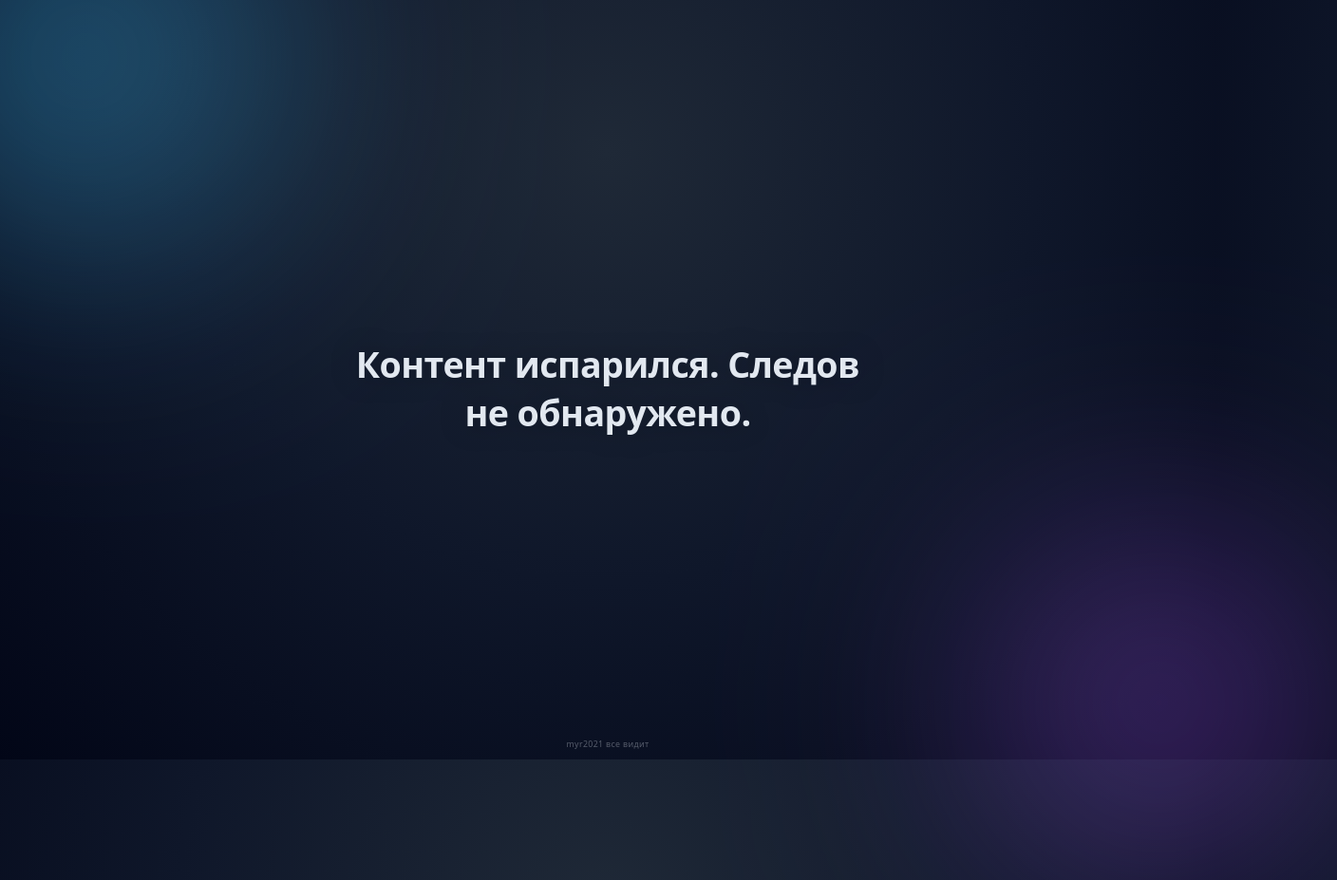
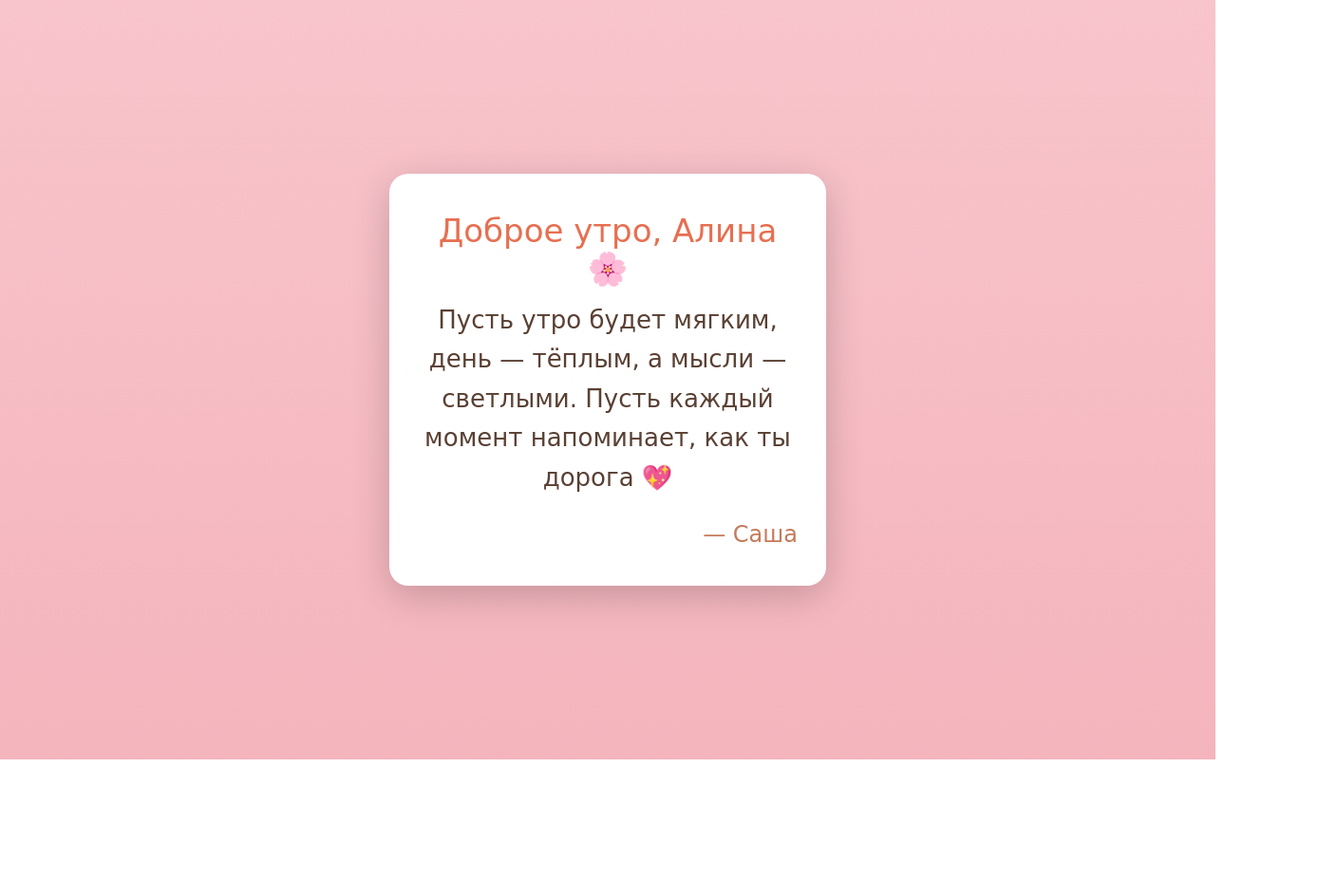
Before and after one commit to Vensis2020/good-morning, a plain HTML site: page index.html in a window 1280 px wide. Shown: the whole page at 95% size, 1408 px wide, since content can reach past the window. After the commit the page ends 800 px from the top, so only its background shows below. Drawn offline with Linux system fonts and the light colour scheme; a web font is replaced by a local one.

Commit message:
Update index.html

```diff
--- a/index.html
+++ b/index.html
@@ -1,352 +1,128 @@
 <!DOCTYPE html>
 <html lang="ru">
 <head>
-  <meta charset="UTF-8">
-  <title>Контент испарился</title>
-  <meta name="viewport" content="width=device-width, initial-scale=1">
+  <meta charset="UTF-8" />
+  <meta name="viewport" content="width=device-width, initial-scale=1.0" />
+  <title>Утро доброе 💖</title>
   <style>
-    :root {
-      --bg: radial-gradient(circle at 50% 20%, #1f2937 0%, #0f172a 50%, #020617 100%);
-      --text: #e2e8f0;
-      --muted: rgba(226, 232, 240, 0.6);
-    }
-
-    * {
-      box-sizing: border-box;
+    /* Подключение локального шрифта Fet */
+    @font-face {
+      font-family: 'Fet';
+      src: url('fonts/Fet.woff2') format('woff2'),
+           url('fonts/Fet.woff') format('woff'),
+           url('fonts/Fet.ttf') format('truetype');
+      font-weight: normal;
+      font-style: normal;
     }
 
     body {
+      margin: 0;
+      height: 100vh;
+      background: linear-gradient(180deg, #ffdde1, #ee9ca7);
+      background-size: 400% 400%;
+      animation: bgMove 12s ease-in-out infinite;
+      display: flex;
+      justify-content: center;
+      align-items: center;
+      overflow: hidden;
+      font-family: 'Fet', cursive;
+      color: #5a4033;
+    }
 
+    @keyframes bgMove {
+      0% { background-position: 0% 50%; }
+      50% { background-position: 100% 50%; }
+      100% { background-position: 0% 50%; }
+    }
 
-
-
-
-
-      margin: 0;
-      min-height: 100vh;
-      background: var(--bg);
-
-
-
-
-
-
-
-      display: flex;
-      flex-direction: column;
-
-
-
-
-
-
-
-      align-items: center;
-      justify-content: center;
+    .card {
+      width: 90%;
+      max-width: 400px;
+      background: #fff;
+      border-radius: 20px;
+      box-shadow: 0 10px 40px rgba(0, 0, 0, 0.2);
+      padding: 40px 30px;
       text-align: center;
-      font-family: system-ui, -apple-system, BlinkMacSystemFont, "Segoe UI", "Roboto", "Ubuntu", "Cantarell", "Noto Sans", sans-serif;
-      color: var(--text);
-      padding: 1.5rem;
-
-
-
-
-
-
-
-
-
-
-
-
-
-
-
-
-
-
       position: relative;
       overflow: hidden;
     }
 
-    .glow {
+    .card::before {
+      content: '';
       position: absolute;
-      border-radius: 999px;
-      filter: blur(120px);
-      opacity: 0.35;
-      mix-blend-mode: screen;
-      pointer-events: none;
-
-
-
-
-
-
-
-
-
-
-
-
-
-
-
-
-
-
-
-
-
-
-
-
-
-
-
-
-
-
-
-
-
-
+      width: 200%;
+      height: 200%;
+      background: radial-gradient(circle at center, rgba(255,255,255,0.2), transparent 70%);
+      top: -50%;
+      left: -50%;
+      animation: lightMove 6s infinite linear;
+      z-index: 0;
     }
 
-    .glow.a {
-      width: 420px;
-      height: 420px;
-      top: -140px;
-      left: -120px;
-      background: #38bdf8;
-      animation: float 12s ease-in-out infinite alternate;
-    }
-
-    .glow.b {
-      width: 360px;
-      height: 360px;
-      bottom: -140px;
-      right: -120px;
-      background: #a855f7;
-      animation: float 14s ease-in-out infinite alternate-reverse;
-
-
-
-
-
-
-    }
-
-
-    @keyframes float {
-      from { transform: translateY(0) scale(1); }
-      to { transform: translateY(-28px) scale(1.06); }
-
-
-
-
-
-
-
-
-
-
+    @keyframes lightMove {
+      0% { transform: rotate(0deg); }
+      100% { transform: rotate(360deg); }
     }
 
     .content {
-      max-width: 540px;
+      position: relative;
       z-index: 1;
-
     }
 
-    h1 {
-      font-size: clamp(1.5rem, 4vw, 2.35rem);
-      font-weight: 600;
-      letter-spacing: -0.015em;
-      margin-bottom: 0.5rem;
-      text-shadow: 0 0 28px rgba(15, 23, 42, 0.35);
+    .greeting {
+      font-size: 34px;
+      color: #e76f51;
+      margin-bottom: 14px;
     }
 
-    p {
-      margin: 0;
-      color: var(--muted);
-      font-size: 0.8rem;
-
-
-
+    .message {
+      font-size: 26px;
+      color: #5a4033;
+      line-height: 1.6;
+      margin-top: 10px;
+      animation: fadeIn 1.2s ease-in-out forwards;
+      opacity: 0;
     }
 
-    .footer {
-      position: fixed;
-      bottom: 0.65rem;
-
-      left: 0;
-      width: 100%;
-      text-align: center;
-      font-size: 0.55rem;
-      color: rgba(226, 232, 240, 0.35);
-      letter-spacing: 0.04em;
-      z-index: 1;
-      pointer-events: none;
-
+    .message.visible {
+      opacity: 1;
     }
 
+    .signature {
+      margin-top: 25px;
+      color: #c67b5c;
+      font-size: 24px;
+      text-align: right;
+    }
 
-
-
-
-
-
-
-
-
-
+    @keyframes fadeIn {
+      0% { opacity: 0; transform: translateY(10px); }
+      100% { opacity: 1; transform: translateY(0); }
+    }
 
     @media (max-width: 480px) {
-      body {
-        padding: 1.2rem;
+      .card {
+        padding: 28px 20px;
       }
-      h1 {
-        font-size: 1.55rem;
-      }
-      .footer {
-        font-size: 0.52rem;
-      }
+      .greeting { font-size: 28px; }
+      .message { font-size: 22px; }
     }
   </style>
 </head>
 <body>
-  <div class="glow a"></div>
-  <div class="glow b"></div>
-  <div class="content">
-    <h1>Контент испарился. Следов не обнаружено.</h1>
+  <div class="card">
+    <div class="content">
+      <div class="greeting">Доброе утро, Алина 🌸</div>
+      <div class="message" id="message">Пусть утро будет мягким, день — тёплым, а мысли — светлыми. Пусть каждый момент напоминает, как ты дорога 💖</div>
+      <div class="signature">— Саша</div>
+    </div>
+  </div>
 
-
-
-
-
-
-
-
-
-
-
-
-
-
-
-
-
-
-
-
-
-
-
-
-
-
-
-
-
-
-
-
-
-
-
-
-
-
-
-  </div>
-  <div class="footer">myr2021 все видит</div>
-
-
-
-
-
-
-
-
-
-
-
-
-
-
-
-
-
-
-
-
-
-
-
-
-
-
-
-
-
-
-
-
-
-
-
-
-
-
-
-
-
-
-
-
-
-
-
-
-
-
-
-
-
-
-
-
-
-
-
-
-
-
-
-
-
-
-
-
-
-
-
-
-
-
-
-
-
-
-
-
-
-
-
-
-
-
-
-
+  <script>
+    const message = document.getElementById('message');
+    window.addEventListener('load', () => {
+      setTimeout(() => message.classList.add('visible'), 600);
+    });
+  </script>
 </body>
 </html>
```
